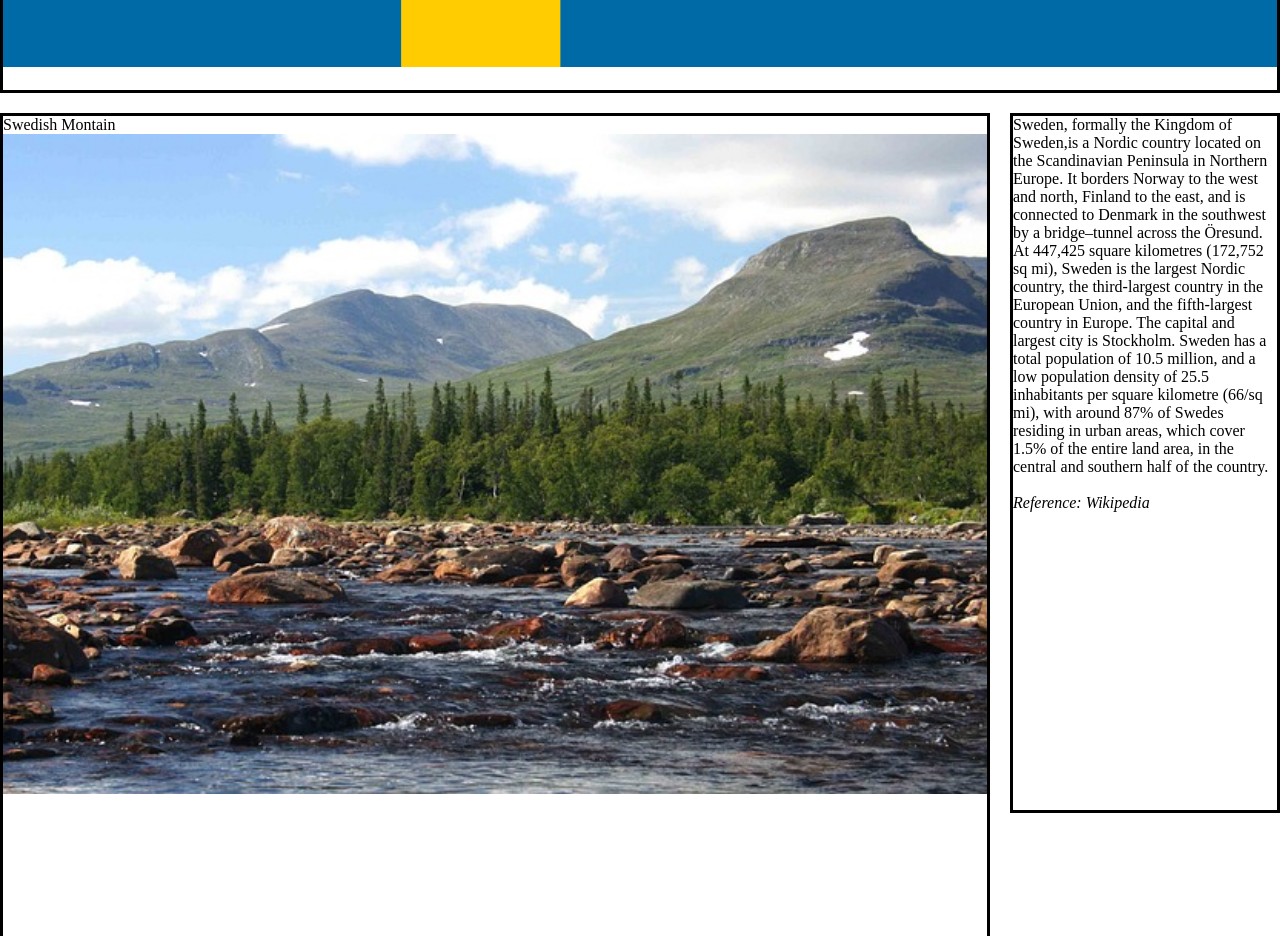
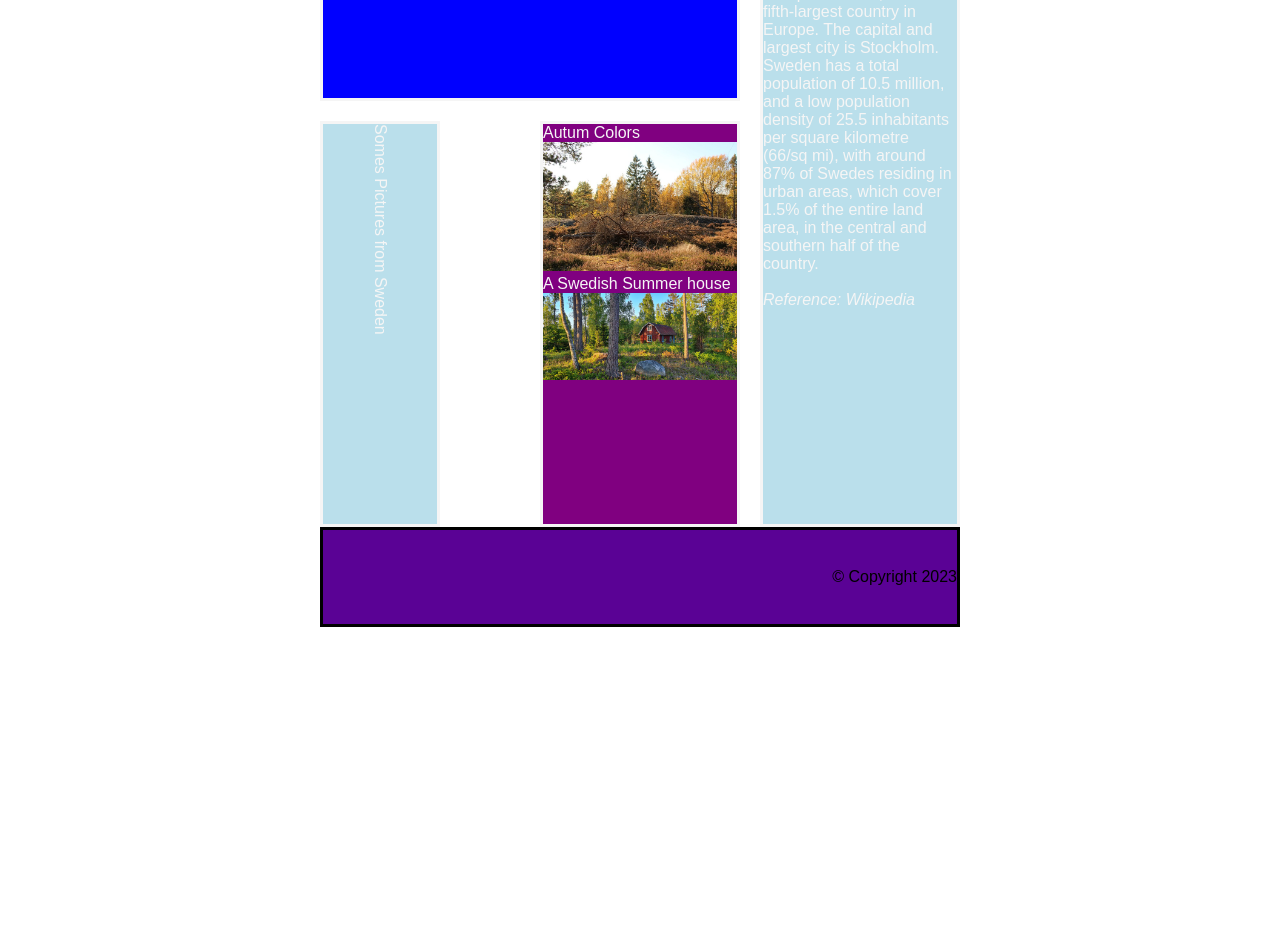
Before and after one commit to Niccar95/Medieinstitutet, a plain HTML site: page Inlämning-2-css/index.html in a window 1280 px wide. Shown: the part 817-1753 px from the top of the page. After the commit the page ends 1444 px from the top, so only its background shows below. Drawn offline with Linux system fonts and the light colour scheme.

Commit message:
ändringar

```diff
--- a/Inlämning-2-css/scss/style.scss
+++ b/Inlämning-2-css/scss/style.scss
@@ -1,25 +1,28 @@
 
 $darkColor1: purple;
-$darkColor2: rgb(85, 0, 85);
+$darkColor2: rgb(90, 2, 149);
 $darkColor3: blue;
-$lightColor: lightblue;
+$lightColor1: rgb(186, 223, 235);
+$lightColor2: whitesmoke;
 
 * {
   margin: 0;
   padding: 0;
   box-sizing: border-box;
+  font-family: Arial, Helvetica, sans-serif;
 }
 
 body {
   min-height: 100vw;
+  max-height: 100vw;
+  margin-left: 25%;
+  margin-right: 25%;
 }
 
-
 @mixin mainGrid {
-  margin-top: 100px;
   display: grid;
   grid-gap: 20px;
-  grid-template-rows: 1fr 1fr 1fr 1fr;
+  grid-template-rows: 1fr 1fr 1fr;
   grid-template-columns: 1fr 1fr 1fr;
 }
 
@@ -43,14 +46,19 @@
       width: 100%;
       height: 70px;
       background-color: $darkColor2;
+
+      a:link, a:visited {
+        text-decoration: none;
+        color: $lightColor2;
+      }
     }
   }
 }
 
-
 .container {
   @include mainGrid;
   margin-top: 15px;
+  color: $lightColor2;
 
   .box2 {
    border-style: solid;
@@ -61,23 +69,24 @@
   border-style: solid;
   grid-column: 1 / span 2;
   grid-row: 2 / 3;
+  background-color: $darkColor3;
   }
 
   .box3 {
     border-style: solid;
-    grid-row: 2 / span 4;
-    height: 700px;
+    grid-row: 2 / span 2;
+    background-color: $lightColor1;
   }
 
   .box4 {
     border-style: solid;
-    grid-row: 3 / span 4;
+    grid-row-start: 3;
     width: 120px;
-    height: 1000px;
     display: flex;
     justify-content: center;
+    background-color: $lightColor1;
 
-    p {
+    p:first-child {
       writing-mode: vertical-lr;
       text-orientation: mixed;
     }
@@ -85,9 +94,8 @@
 
   .box5 {
     border-style: solid;
-    grid-row: 3 / 4;
-    width: 700px;
-
+    grid-row-start: 3;
+    background-color: $darkColor1;
   }
 }
 
@@ -98,4 +106,5 @@
   border-style: solid;
   width: 100%;
   height: 100px;
+  background-color: $darkColor2;
 }
```
Also changed, not shown: Inlämning-2-css/scss/style.css, 1 other file.
